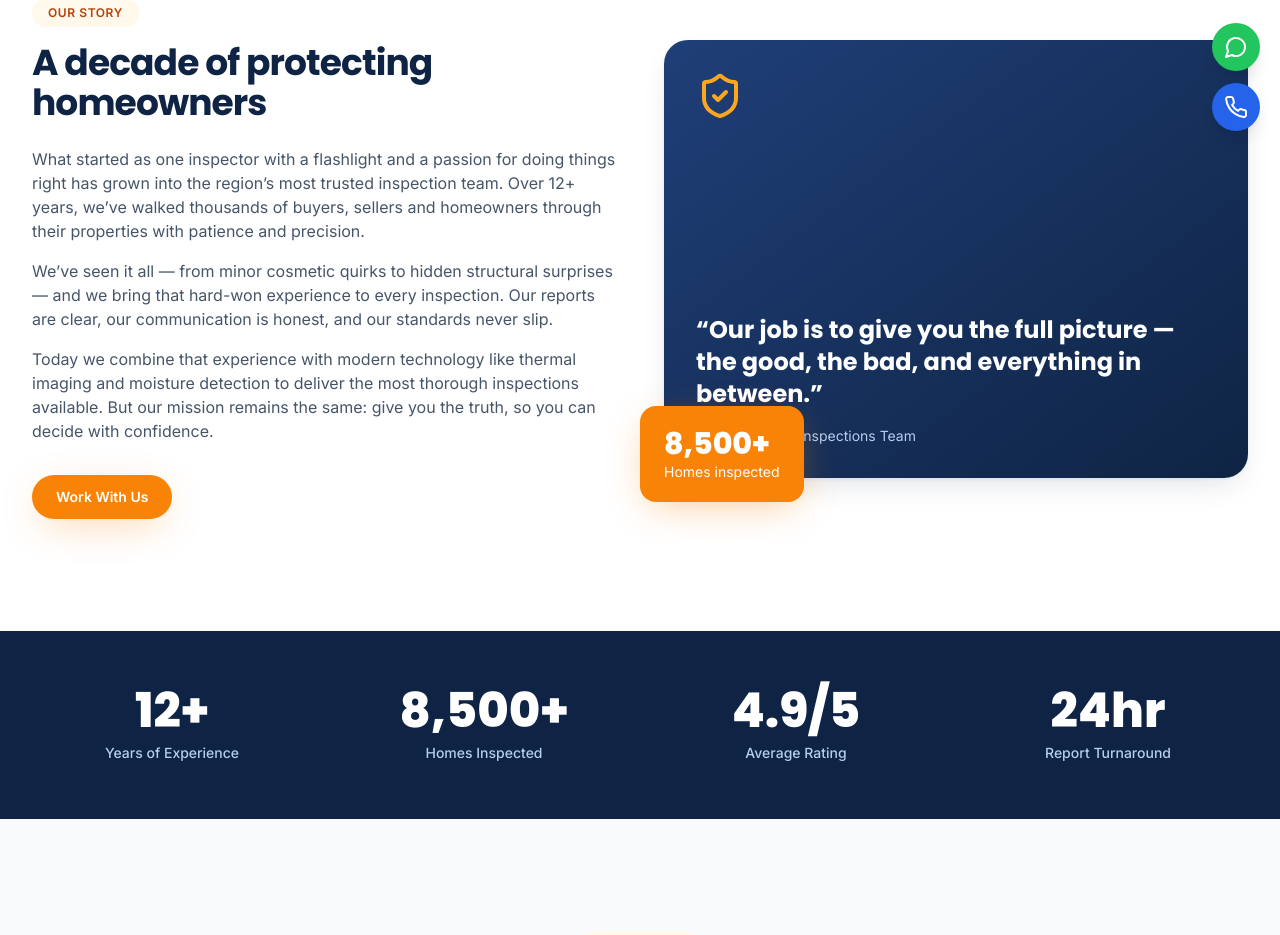
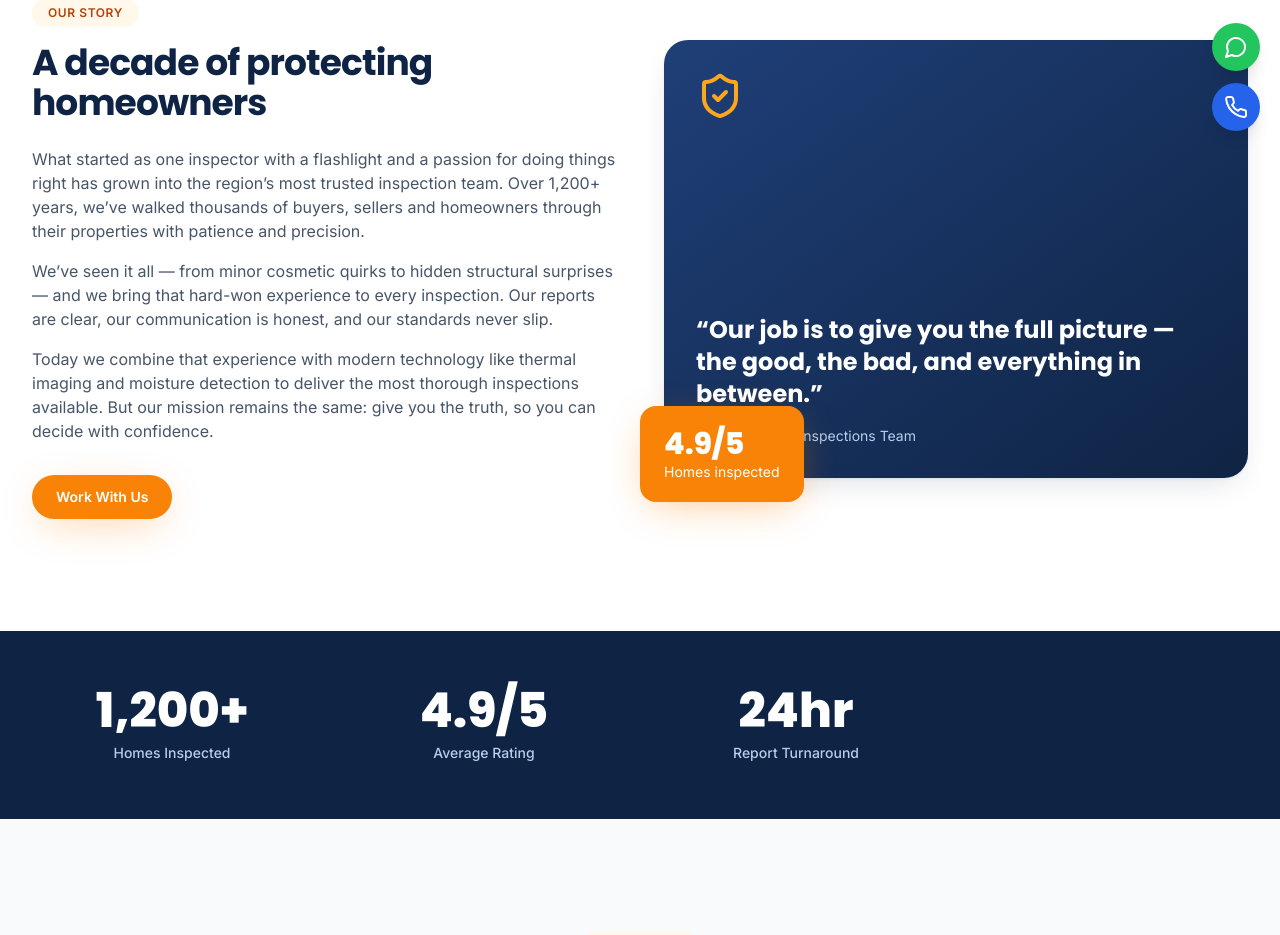
Before and after one commit to saichowdary96/4homeinspections, a Next.js app: page /about in a window 1280 px wide. Shown: the part 593-1528 px from the top of the page. Built offline with nearby package versions, Linux system fonts and the light colour scheme.

Commit message:
Update site.ts

```diff
--- a/src/data/site.ts
+++ b/src/data/site.ts
@@ -48,22 +48,14 @@ export const siteConfig = {
   },
 
   /** Headline credibility stats shown on the homepage and About page. */
-  stats: [
-    { value: "12+", label: "Years of Experience" },
-    { value: "8,500+", label: "Homes Inspected" },
-    { value: "4.9/5", label: "Average Rating" },
-    { value: "24hr", label: "Report Turnaround" },
-  ],
+ stats: [
+  { value: "1,200+", label: "Homes Inspected" },
+  { value: "4.9/5", label: "Average Rating" },
+  { value: "24hr", label: "Report Turnaround" },
+],
 
   /** Professional certifications / affiliations (logos optional). */
-  certifications: [
-    "InterNACHI® Certified",
-    "ASHI Member",
-    "TREC Licensed #12345",
-    "Licensed & Insured",
-    "Radon Certified",
-    "Thermal Imaging Certified",
-  ],
+
 };
 
 /** Primary navigation used by the header and mobile menu. */
```
